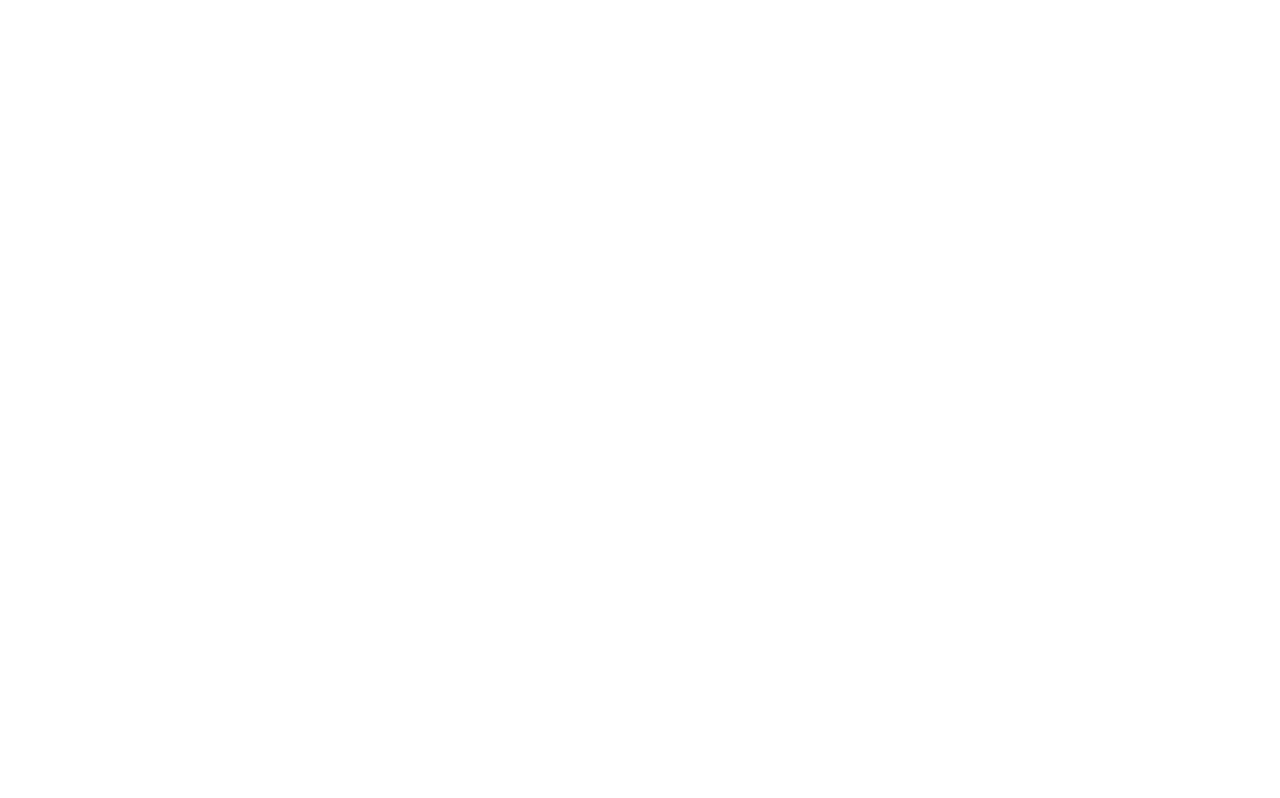
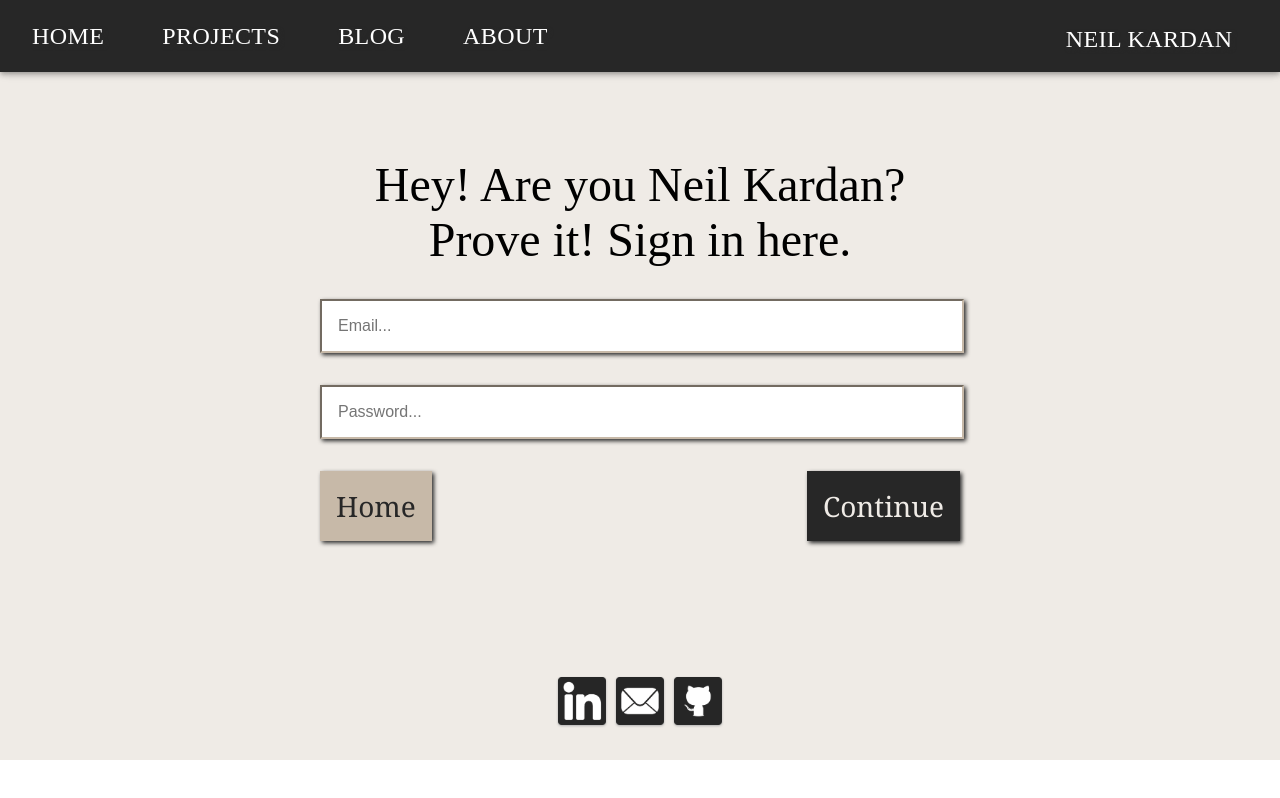
Before and after one commit to neilkrdn/neilkrd-web-2021, a React (Create React App) app: page /login in a window 1280 px wide. Before the commit this address had no page. Built offline with nearby package versions, Linux system fonts and the light colour scheme; no server answers; a web font is replaced by a local one.

Commit message:
Adding more features: login page, different blog pages/blog nav.

```diff
--- a/src/Components/Blog.js
+++ b/src/Components/Blog.js
@@ -74,7 +74,7 @@
                 </div>
                 <div className="toBlog">
                     <button>
-                        <Link to="/blog">
+                        <Link to="/blog/recentreads">
                         Keep reading...
                         </Link>
                     </button>
--- /dev/null
+++ b/src/Components/BlogNav.css
@@ -0,0 +1,21 @@
+.BlogNav .blogNav
+{
+    background-color: #7C6750;
+    height: 2%;
+}
+
+.BlogNav .navBar
+{
+    width: 70%;
+    justify-content: center;
+    align-content: center;
+    flex-direction: row;
+    display: flex;
+    margin: 0 auto;
+    background-color: #7C6750;
+}
+.BlogNav .blogLink
+{
+    font-family: Georgia, 'Times New Roman', Times, serif;
+    padding: 1rem;
+}
--- /dev/null
+++ b/src/Components/BlogNav.js
@@ -0,0 +1,27 @@
+import { Component } from "react";
+import './BlogNav.css'
+import {HashLink as Link} from "react-router-hash-link";
+
+class BlogNav extends Component
+{
+    constructor()
+    {
+        super();
+    }
+    render() {
+        return (
+            <div className="BlogNav">
+                <div className="blogNav">
+                    <div className="navBar">
+                        <Link className="blogLink" to="/blog/recentreads">Recent Reads</Link>
+                        <Link className="blogLink" to="/blog/topreads">Top Reads</Link>
+                        <Link className="blogLink" to="/blog/researchbible">Research Bible</Link>
+                        <Link className="blogLink" to="/blog/showerthoughts">Shower Thoughts</Link>
+                    </div>
+                </div>
+            </div>
+        )
+    }
+}
+
+export default BlogNav;
--- a/src/Components/Header.css
+++ b/src/Components/Header.css
@@ -19,7 +19,7 @@
 a
 {
     font-family: myFont;
-    font-size: 24px;
+    font-size: 1.5rem;
     color: white;
     text-decoration: none;
     transition: .2s;
--- a/src/Components/Header.js
+++ b/src/Components/Header.js
@@ -5,6 +5,7 @@
 import Toolbar from '@mui/material/Toolbar';
 import Button from '@mui/material/Button';
 import { HashLink as Link } from 'react-router-hash-link';
+import { Typography } from '@mui/material';
 
 const scrollWithOffset = (el) => {
     const yCoordinate = el.getBoundingClientRect().top + window.pageYOffset;
@@ -23,7 +24,15 @@
                             <Button style={{ marginRight: '3em' }} color="inherit" fontFamily="inherit"><Link smooth scroll={el => scrollWithOffset(el)} to="/home#blog">Blog</Link></Button>
                             <Button style={{ marginRight: '3em' }} color="inherit" fontFamily="inherit"><Link smooth scroll={el => scrollWithOffset(el)} to="/home#about">About</Link></Button>
                        {/*    <Button style={{ justifyContent: "flex-end", alignItems: "flex-end"}} color="inherit" fontFamily="inherit"><a href="login" target="_self" >Login</a></Button>*/}
+                            <Typography edge="end" align="right" sx={{ flexGrow: 1 }}>
+                                <Button fontFamily="inherit" color="inherit">
+                                    <Link to="/login">
+                                        Neil Kardan
+                                    </Link>
+                                </Button>
+                            </Typography>
                         </Toolbar>
+
                     </AppBar>
                 </Box>
         </React.Fragment>
--- a/src/Pages/BlogPage.css
+++ b/src/Pages/BlogPage.css
@@ -1,3 +1,4 @@
+
 .BlogPage .postBox
 {
     margin: 0 auto;
@@ -9,6 +10,7 @@
     margin-top: 3.125rem;
     background-color: #EFEBE6;
 }
+
 
 .BlogPage .posts
 {
--- a/src/Pages/BlogPage.js
+++ b/src/Pages/BlogPage.js
@@ -6,6 +6,7 @@
 import { getDatabase, ref, set, push, get, child} from "firebase/database";
 import firebaseApp from '../fb_db.js'
 import { render } from '@testing-library/react';
+import BlogNav from '../Components/BlogNav.js';
 import BlogPost from '../Components/BlogPost.js'
 import {HashLink as Link} from "react-router-hash-link";
 
@@ -130,6 +131,7 @@
               Recent Reads
           </div>
         </div>
+        {/*<BlogNav className="blogNav"/>*/}
         <div id="top"></div>
         <div className="postBox" >
 
@@ -140,8 +142,8 @@
             </div>
 
             <div className="buttons">
-              <Link smooth scroll={el => scrollWithOffset(el)} to="/blog#top"><button onClick={this.handlePostChange} className="forwardArticle">Next</button></Link>
-              <Link smooth scroll={el => scrollWithOffset(el)} to="/blog#top" className="recolor"><button onClick={this.handlePostBack} className="backArticle">Back</button></Link>
+              <Link smooth scroll={el => scrollWithOffset(el)} to="/blog/recentreads#top"><button onClick={this.handlePostChange} className="forwardArticle">Next</button></Link>
+              <Link smooth scroll={el => scrollWithOffset(el)} to="/blog/recentreads#top" className="recolor"><button onClick={this.handlePostBack} className="backArticle">Back</button></Link>
 
             </div>
           </div>
--- /dev/null
+++ b/src/Pages/Login.css
@@ -0,0 +1,69 @@
+.Login
+{
+    width: 100%;
+    background-color: #EFEBE6;
+}
+.Login .page
+{
+    height: 42rem;
+    display: flex;
+    justify-content: center;
+    text-align: center;
+    flex-direction: column;
+}
+.Login .message
+{
+    margin: 0 auto;
+    display: flex;
+    flex-direction: column;
+    width: 50%;
+}
+.Login p
+{
+    font-size: 3rem;
+}
+
+.Login input
+{
+    width: 95%;
+    border-color: #C7B9A8;
+    padding: 1rem;
+    overflow-wrap: normal;
+    font-size: 1rem;
+    margin-top: 2rem;
+    filter: drop-shadow(2px 2px 2px #272727);
+    transition: .2s;
+    justify-self: center;
+}
+
+input:hover
+{
+   transform: scale(1.05);
+}
+
+.Login .buttons
+{
+    display: block;
+    width: 100%;
+}
+.Login button
+{
+    display: inline-block;
+    font-family: Georgia, 'Times New Roman', Times, serif;
+    border: none;
+    border-radius: 0;
+    filter: drop-shadow(2px 2px 2px #272727);
+}
+.Login .home
+{
+    background-color: #C7B9A8;
+    color: #272727;
+    float: left;
+    margin-top: 2rem;
+}
+.Login .continue
+{
+    float: right;
+    margin-top: 2rem;
+    color: #EFEBE6;
+}
--- /dev/null
+++ b/src/Pages/Login.js
@@ -0,0 +1,93 @@
+import { Component } from 'react';
+import './Login.css'
+import Header from '../Components/Header.js'
+import Footer from '../Components/Footer.js'
+import {HashLink as Link} from "react-router-hash-link"
+
+import { getAuth, signInWithEmailAndPassword } from "firebase/auth";
+
+class Login extends Component
+{
+    constructor()
+    {
+        super();
+        this.state =
+        {
+            email: '',
+            password: ''
+        }
+        this.handleChange = this.handleChange.bind(this);
+    }
+
+    handleSubmit()
+    {
+        this.signIn(this.state.email, this.state.password)
+    }
+
+    handleChange(e)
+    {
+        this.setState({
+          [e.target.name]: e.target.value
+        });
+    }
+
+    signIn(email, password) {
+        const auth = getAuth();
+        signInWithEmailAndPassword(auth, email, password)
+        .then((userCredential) => {
+            // Signed in
+            const user = userCredential.user;
+            console.log("successfully signed in")
+            return true;
+            // ...
+        })
+        .catch((error) => {
+            const errorCode = error.code;
+            const errorMessage = error.message;
+            console.log(errorCode);
+            return false;
+        });
+    }
+
+    render() {
+        return (
+            <div className="Login">
+                <Header/>
+                <div className="page">
+                <div className="message">
+                    <p>Hey! Are you Neil Kardan?</p>
+                    <p>Prove it! Sign in here.</p>
+
+                    <input
+                            type="text"
+                            name="email"
+                            placeholder="Email..."
+                            onChange={this.handleChange}
+                    />
+                    <input
+                            type="password"
+                            name="password"
+                            placeholder="Password..."
+                            onChange={this.handleChange}
+                        />
+
+                    <div className="buttons">
+                        <Link to="/">
+                            <button className="home">
+                                    Home
+                            </button>
+                        </Link>
+                        <button className="continue" onClick={this.handleSubmit()}>
+                            Continue
+                        </button>
+                    </div>
+
+                </div>
+                </div>
+                <Footer/>
+            </div>
+        )
+    }
+}
+
+export default Login;
--- a/src/index.js
+++ b/src/index.js
@@ -6,6 +6,7 @@
 import BlogPostCreation from './Pages/BlogPostCreation.js'
 import BlogPage from './Pages/BlogPage.js'
 import Header from './Components/Header.js'
+import Login from './Pages/Login.js'
 
 
 
@@ -15,7 +16,8 @@
       <Routes>
         <Route path="/" element={<App/>} />
         <Route path="/home" element={<App/>} />
-        <Route path="/blog" element={<BlogPage/>}/>
+        <Route path="/blog/recentreads" element={<BlogPage/>}/>
+        <Route path="/login" element={<Login/>}/>
       </Routes>
     </BrowserRouter>
   </React.StrictMode>,
```
Also changed, not shown: src/Pages/TopReads.css (added), src/Pages/TopReads.js (added).
